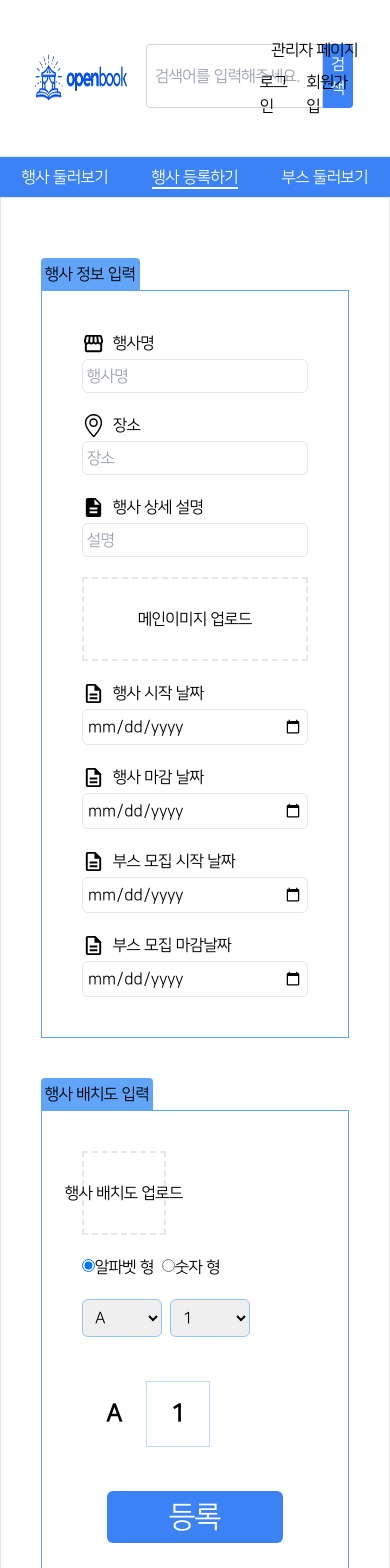
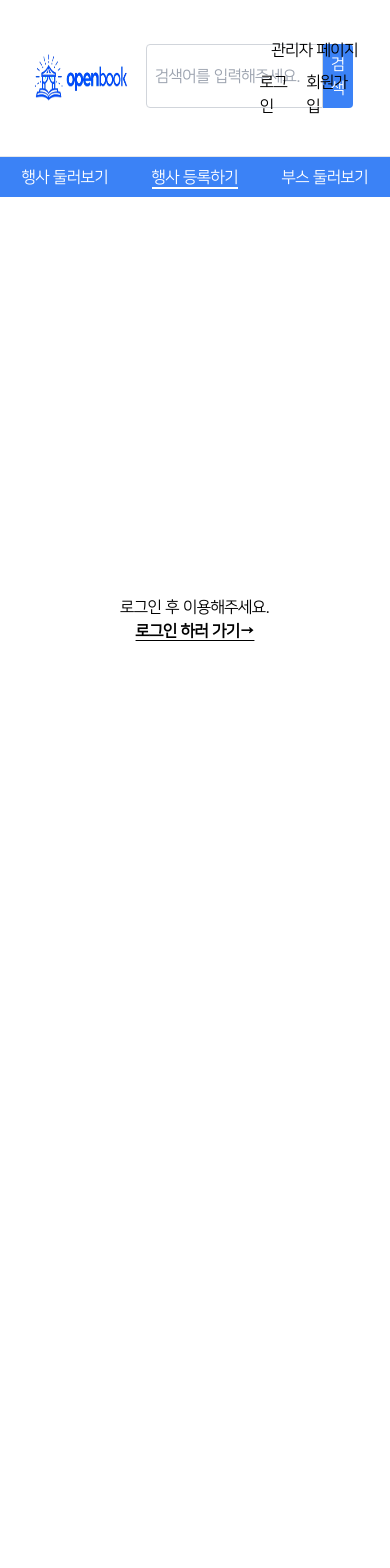
Before and after one commit to yjlee341/Web2, a React (Create React App) app: page /addEvent in a window 390 px wide. Shown: the top 1568 px of the page. After the commit the page ends 1041 px from the top, so only its background shows below. Built offline with nearby package versions, Linux system fonts and the light colour scheme.

Commit message:
feat: 이벤트 추가 ux

```diff
--- a/src/Components/Admin/EventAproval.tsx
+++ b/src/Components/Admin/EventAproval.tsx
@@ -3,7 +3,8 @@ import { ChangeEvent, useEffect, useState } from "react";
 import { useRadioChecks } from "../../Hooks/useRadioChecks";
 import { getAccessToken } from "../../Api/Util/token";
 import PageNation from "../Util/PageNation";
-import { useSearchParams } from "react-router-dom";
+import { Link, useSearchParams } from "react-router-dom";
+import PleaseLogin from "../Login/PleaseLogin";
 
 interface EventAprovalType {
   content: Array<{
@@ -67,6 +68,10 @@ export default function EventAproval() {
   useEffect(() => {
     refetch();
   }, [refetch, page]);
+
+  if (!getAccessToken()) {
+    return <PleaseLogin />;
+  }
 
   if (isError) return <>행사 요청 데이터를 가져오는데 실패했습니다.</>;
   return (
--- a/src/Components/Event/AddEvent.tsx
+++ b/src/Components/Event/AddEvent.tsx
@@ -6,7 +6,8 @@ import { MdDescription, MdStorefront } from "react-icons/md";
 import { MdOutlineDescription } from "react-icons/md";
 import { SlLocationPin } from "react-icons/sl";
 import { getAccessToken } from "../../Api/Util/token";
-import { useNavigate } from "react-router-dom";
+import { Link, useNavigate } from "react-router-dom";
+import PleaseLogin from "../Login/PleaseLogin";
 
 export function getNumbers(maxNumber: number) {
   const NUMBERS = [];
@@ -38,10 +39,7 @@ interface EventData {
   areaClassifications: AreaData;
 }
 
-//TODO: 부스 배치도에서 숫자를 줄였을 때 업로드 되는 최대 숫자도 줄어들 것
 //TODO: 부스 배치도 이미지 업로드 3장제한
-//TODO: 테두리 디자인
-
 export default function AddEventPage() {
   const [boothType, setBoothType] = useState<"ALPHABET" | "NUMBER">("ALPHABET");
   const [maxAlphabet, setMaxAlphabet] = useState("A");
@@ -91,8 +89,9 @@ export default function AddEventPage() {
   };
 
   const handleLayoutImagesChange = (e: any) => {
+    const images = [...e.target.files].splice(0, 3);
     // @ts-ignore
-    setLayoutImages([...e.target.files]);
+    setLayoutImages(images);
   };
 
   const changeAlphabet = (e: any) => {
@@ -145,7 +144,10 @@ export default function AddEventPage() {
 
     eventDetails.areaClassifications.forEach((areaClassification) => {
       formData.append("areaClassifications", areaClassification.area);
-      formData.append("areaMaxNumbers", `${areaClassification.maxNumber}`);
+      formData.append(
+        "areaMaxNumbers",
+        `${Math.min(areaClassification.maxNumber, maxNumber)}`
+      );
     });
 
     fetch("http://52.79.91.214:8080/events", {
@@ -168,14 +170,18 @@ export default function AddEventPage() {
       });
   };
 
+  if (!getAccessToken()) {
+    return <PleaseLogin />;
+  }
+
   return (
     <form className="flex min-h-screen justify-center" onSubmit={onSubmit}>
-      <div className="w-full max-w-screen-lg border h-full p-10">
+      <div className="w-full max-w-screen-lg h-full p-10">
         <div className="flex flex-col mt-5">
-          <span className="bg-blue-400 w-fit p-1 rounded-t">
+          <span className="bg-blue-400 w-fit p-2 rounded-t text-white font-bold">
             행사 정보 입력
           </span>
-          <div className="w-full border border-blue-400 p-10 flex flex-col gap-5">
+          <div className="w-full shadow-lg p-10 flex flex-col gap-5">
             <EventFormInput
               placeholder="행사명"
               onChange={handleChange}
@@ -217,6 +223,7 @@ export default function AddEventPage() {
               )}
             </label>
 
+            <div className="flex gap-2 flex-col sm:flex-row">
               <EventFormInput
                 placeholder="시작날짜"
                 onChange={handleChange}
@@ -233,6 +240,8 @@ export default function AddEventPage() {
                 DateInput
                 Icon={MdOutlineDescription}
               />
+            </div>
+            <div className="flex gap-2 flex-col sm:flex-row">
               <EventFormInput
                 placeholder="부스 모집 시작날짜"
                 onChange={handleChange}
@@ -242,7 +251,7 @@ export default function AddEventPage() {
                 Icon={MdOutlineDescription}
               />
               <EventFormInput
-              placeholder="부스 모집마감날짜"
+                placeholder="부스 모집 마감날짜"
                 onChange={handleChange}
                 name="boothRecruitmentEndDate"
                 label="부스 모집 마감날짜"
@@ -251,14 +260,15 @@ export default function AddEventPage() {
               />
             </div>
           </div>
+        </div>
         <div className="flex flex-col mt-10">
-          <span className="bg-blue-400 w-fit p-1 rounded-t">
+          <span className="bg-blue-400 w-fit p-2 rounded-t text-white font-bold">
             행사 배치도 입력
           </span>
 
           {/* 이미지 첨부 */}
 
-          <div className="w-full border border-blue-400 p-10 flex flex-col gap-5">
+          <div className="w-full shadow-lg p-10 flex flex-col gap-5">
             <label className="grid grid-cols-3 gap-2">
               <input
                 type="file"
@@ -268,8 +278,9 @@ export default function AddEventPage() {
                 hidden
               />
               {layoutImages.length !== 0 ? (
-                layoutImages.map((layoutImage) => (
+                layoutImages.map((layoutImage, i) => (
                   <img
+                    key={layoutImage.name + i}
                     src={URL.createObjectURL(layoutImage)}
                     alt="행사 배치도"
                     className="w-full h-80 object-contain"
--- a/src/Components/Event/BoothTable.tsx
+++ b/src/Components/Event/BoothTable.tsx
@@ -43,7 +43,10 @@ export default function BoothTable({
             </div>
           ))
         : numberLines.map((numberline, i) => (
-            <div className="flex justify-between border border-blue-200 rounded-md font-bold text-2xl text-center">
+            <div
+              className="flex justify-between border border-blue-200 rounded-md font-bold text-2xl text-center"
+              key={i}
+            >
               {numberline.map((number) => (
                 <div
                   key={number}
--- /dev/null
+++ b/src/Components/Login/PleaseLogin.tsx
@@ -0,0 +1,12 @@
+import { Link } from "react-router-dom";
+
+export default function PleaseLogin() {
+  return (
+    <div className="flex flex-col justify-center items-center h-screen">
+      <h2>로그인 후 이용해주세요.</h2>
+      <Link to="/login" className="font-bold underline underline-offset-4">
+        로그인 하러 가기→
+      </Link>
+    </div>
+  );
+}
```
Lines whose indentation alone changed are shown as unchanged.
